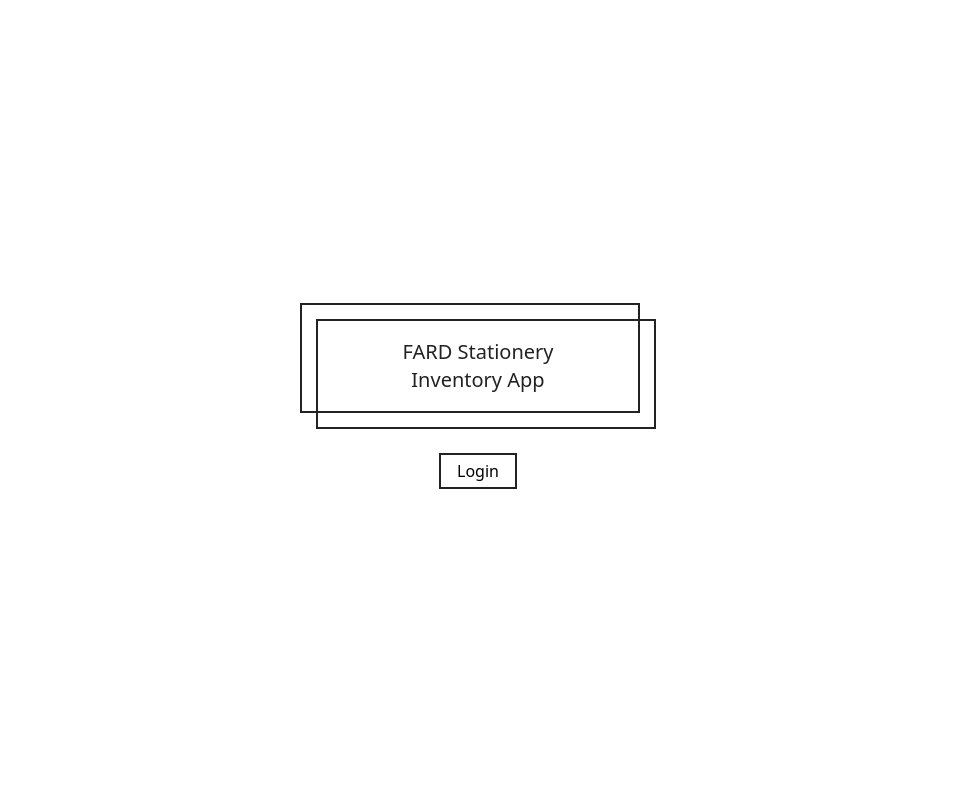
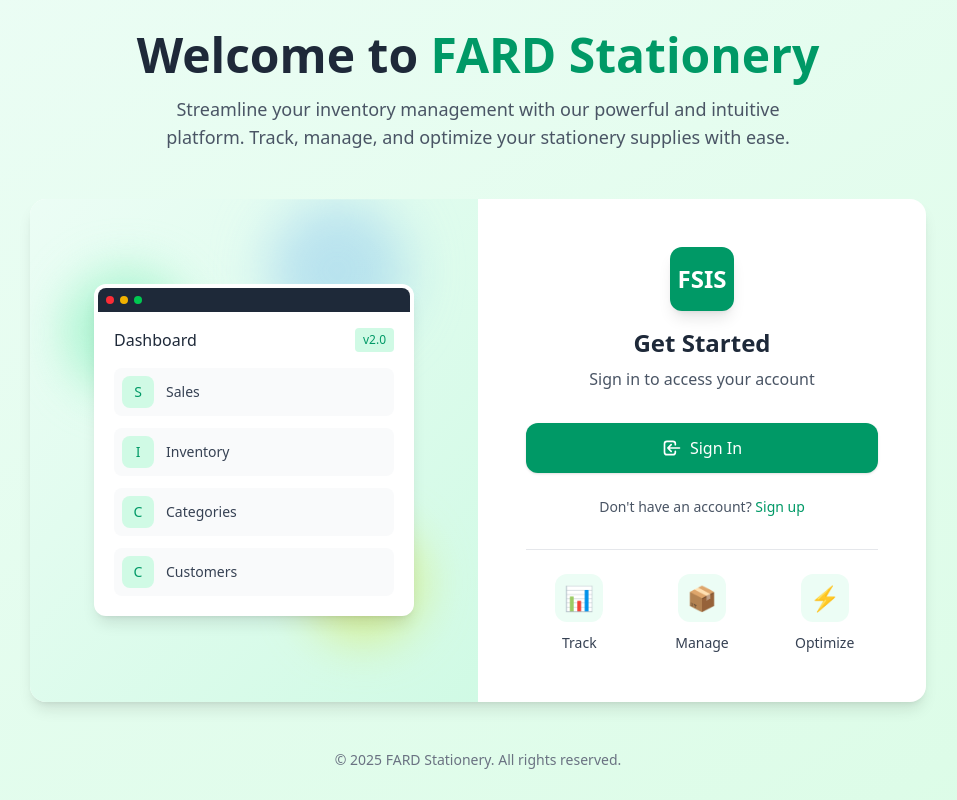
Before and after one commit to luizaki/stationary-inventory-system, a React (Vite) app: page / in a window 1280 px wide. Shown: the whole page, without its empty margins (162-1119 px from the left). Built offline with nearby package versions, Linux system fonts and the light colour scheme; no server answers; the HTML template or start-up script is replaced by a standard one.

Commit message:
feat: imrprove ui/ux landing

```diff
--- a/src/pages/Landing.jsx
+++ b/src/pages/Landing.jsx
@@ -9,26 +9,133 @@ const Landing = () => {
   };
 
   return (
-    <div className="min-h-screen flex items-center justify-center">
-      {/* Centered panel */}
-      <div className="flex flex-col items-center justify-center">
-        {/* Overlapping squares */}
-        <div className="relative flex flex-col items-center">
-          <div className="absolute -top-2 -left-2 w-[340px] h-[110px] border-2 border-[#222] z-10"></div>
-          <div className="absolute top-2 left-2 w-[340px] h-[110px] border-2 border-[#222] z-20"></div>
-          <div className="w-[340px] h-[110px] flex items-center justify-center z-30 bg-transparent">
-            <span className="text-xl text-[#222] font-medium text-center">
-              FARD Stationery<br />Inventory App
-            </span>
+    <div className="min-h-screen bg-gradient-to-br from-emerald-50 to-green-100 flex items-center justify-center p-6">
+      <div className="max-w-4xl w-full">
+        {/* Header */}
+        <header className="text-center mb-12">
+          <h1 className="text-4xl md:text-5xl font-bold text-gray-800 mb-4">
+            Welcome to <span className="text-emerald-600">FARD Stationery</span>
+          </h1>
+          <p className="text-lg text-gray-600 max-w-2xl mx-auto">
+            Streamline your inventory management with our powerful and intuitive platform.
+            Track, manage, and optimize your stationery supplies with ease.
+          </p>
+        </header>
+
+        {/* Main Content */}
+        <div className="bg-white rounded-2xl shadow-lg overflow-hidden">
+          <div className="grid md:grid-cols-2">
+            {/* Left Column - App Preview */}
+            <div className="p-8 md:p-12 flex items-center justify-center bg-gradient-to-br from-emerald-50 to-emerald-100">
+              <div className="relative w-full max-w-xs">
+                <div className="absolute -top-6 -left-6 w-32 h-32 bg-emerald-200 rounded-full mix-blend-multiply filter blur-xl opacity-70 animate-blob"></div>
+                <div className="absolute -bottom-6 -right-6 w-32 h-32 bg-yellow-200 rounded-full mix-blend-multiply filter blur-xl opacity-70 animate-blob animation-delay-2000"></div>
+                <div className="absolute -top-8 right-10 w-32 h-32 bg-blue-200 rounded-full mix-blend-multiply filter blur-xl opacity-70 animate-blob animation-delay-4000"></div>
+
+                <div className="relative bg-white p-1 rounded-xl shadow-lg">
+                  <div className="bg-gray-800 h-6 rounded-t-lg flex items-center px-2">
+                    <div className="w-2 h-2 rounded-full bg-red-500 mr-1.5"></div>
+                    <div className="w-2 h-2 rounded-full bg-yellow-500 mr-1.5"></div>
+                    <div className="w-2 h-2 rounded-full bg-green-500"></div>
+                  </div>
+                  <div className="p-4">
+                    <div className="flex items-center justify-between mb-4">
+                      <h3 className="font-medium text-gray-800">Dashboard</h3>
+                      <span className="text-xs text-emerald-600 bg-emerald-100 px-2 py-1 rounded">v2.0</span>
+                    </div>
+                    <div className="space-y-3">
+                      {['Sales', 'Inventory', 'Categories', 'Customers'].map((item) => (
+                        <div key={item} className="flex items-center p-2 rounded-lg bg-gray-50">
+                          <div className="w-8 h-8 rounded-lg bg-emerald-100 flex items-center justify-center mr-3">
+                            <span className="text-emerald-600 text-sm font-medium">{item.charAt(0)}</span>
+                          </div>
+                          <span className="text-sm text-gray-700">{item}</span>
+                        </div>
+                      ))}
+                    </div>
+                  </div>
+                </div>
+              </div>
+            </div>
+
+            {/* Right Column - Login */}
+            <div className="p-8 md:p-12 flex flex-col justify-center">
+              <div className="text-center mb-8">
+                <div className="w-16 h-16 bg-emerald-600 rounded-xl flex items-center justify-center mx-auto shadow-lg mb-4">
+                  <span className="text-white font-bold text-2xl">FSIS</span>
+                </div>
+                <h2 className="text-2xl font-bold text-gray-800 mb-2">Get Started</h2>
+                <p className="text-gray-600">Sign in to access your account</p>
+              </div>
+
+              <button
+                onClick={handleLoginClick}
+                className="w-full flex items-center justify-center px-6 py-3 border border-transparent rounded-xl text-base font-medium text-white bg-emerald-600 hover:bg-emerald-700 focus:outline-none focus:ring-2 focus:ring-offset-2 focus:ring-emerald-500 shadow-sm transition-colors duration-200"
+              >
+                <svg className="w-5 h-5 mr-2" fill="none" stroke="currentColor" viewBox="0 0 24 24" xmlns="http://www.w3.org/2000/svg">
+                  <path strokeLinecap="round" strokeLinejoin="round" strokeWidth="2" d="M11 16l-4-4m0 0l4-4m-4 4h14m-5 4v1a3 3 0 01-3 3H6a3 3 0 01-3-3V7a3 3 0 013-3h7a3 3 0 013 3v1"></path>
+                </svg>
+                Sign In
+              </button>
+
+              <div className="mt-6 text-center">
+                <p className="text-sm text-gray-600">
+                  Don't have an account?{' '}
+                  <button
+                    onClick={() => navigate('/register')}
+                    className="font-medium text-emerald-600 hover:text-emerald-500 focus:outline-none"
+                  >
+                    Sign up
+                  </button>
+                </p>
+              </div>
+
+              <div className="mt-8 pt-6 border-t border-gray-200">
+                <div className="grid grid-cols-3 gap-4">
+                  {[
+                    { icon: '📊', label: 'Track' },
+                    { icon: '📦', label: 'Manage' },
+                    { icon: '⚡', label: 'Optimize' }
+                  ].map((item) => (
+                    <div key={item.label} className="text-center">
+                      <div className="w-12 h-12 bg-emerald-50 rounded-xl flex items-center justify-center text-2xl mx-auto mb-2">
+                        {item.icon}
+                      </div>
+                      <span className="text-sm font-medium text-gray-700">{item.label}</span>
+                    </div>
+                  ))}
+                </div>
+              </div>
+            </div>
           </div>
         </div>
-        {/* Login Button */}
-        <button
-          onClick={handleLoginClick}
-          className="mt-8 px-4 py-1 border-2 border-[#222] bg-transparent text-base hover:bg-[#222] hover:text-[#e1ffa7] transition-colors duration-300">
-          Login
-        </button>
+
+        {/* Footer */}
+        <footer className="mt-12 text-center">
+          <p className="text-sm text-gray-500">
+            &copy; {new Date().getFullYear()} FARD Stationery. All rights reserved.
+          </p>
+        </footer>
       </div>
+
+      {/* Add animation keyframes */}
+      <style jsx>{`
+        @keyframes blob {
+          0% { transform: translate(0px, 0px) scale(1); }
+          33% { transform: translate(30px, -50px) scale(1.1); }
+          66% { transform: translate(-20px, 20px) scale(0.9); }
+          100% { transform: translate(0px, 0px) scale(1); }
+        }
+        .animate-blob {
+          animation: blob 7s infinite;
+        }
+        .animation-delay-2000 {
+          animation-delay: 2s;
+        }
+        .animation-delay-4000 {
+          animation-delay: 4s;
+        }
+      `}</style>
     </div>
   );
 };
```
